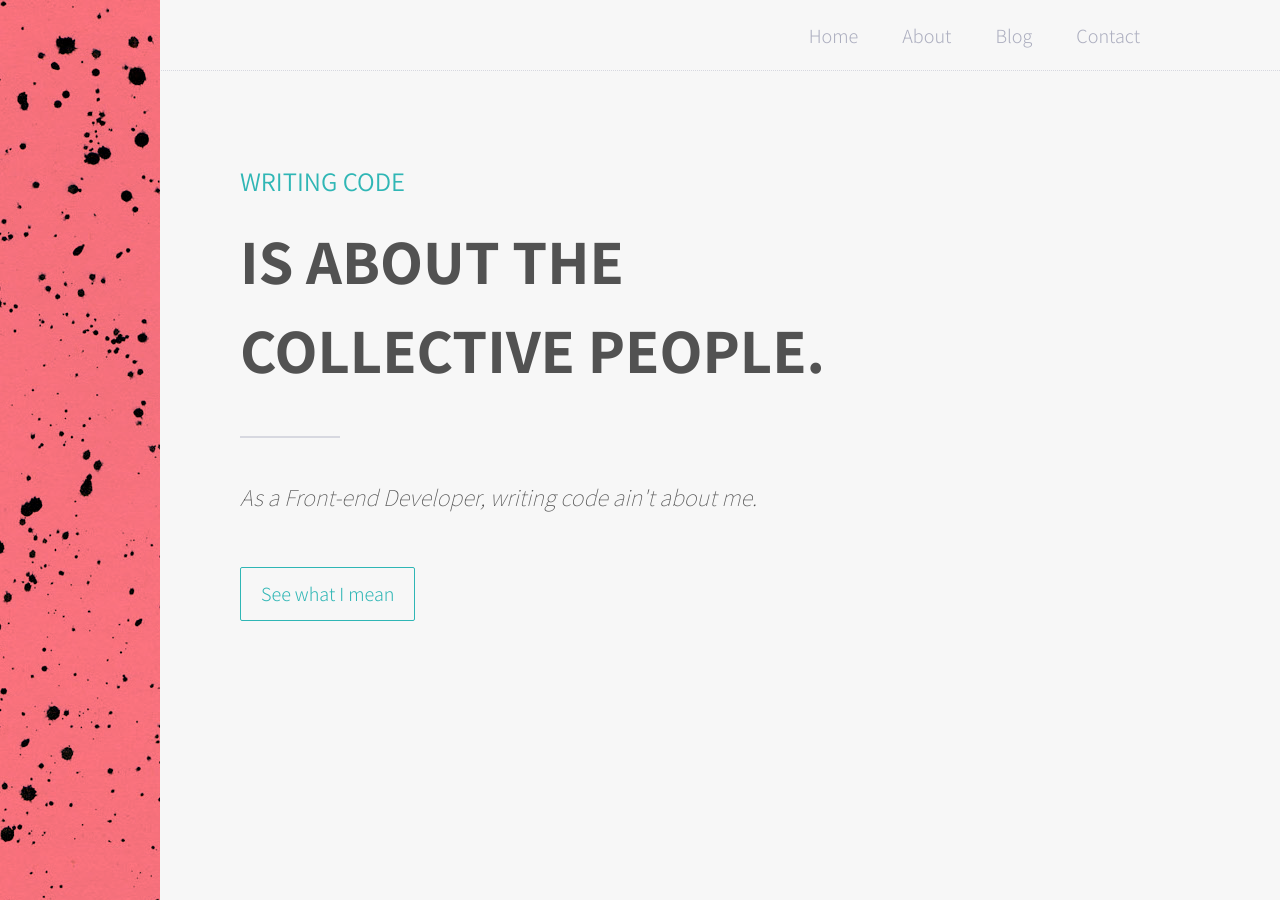
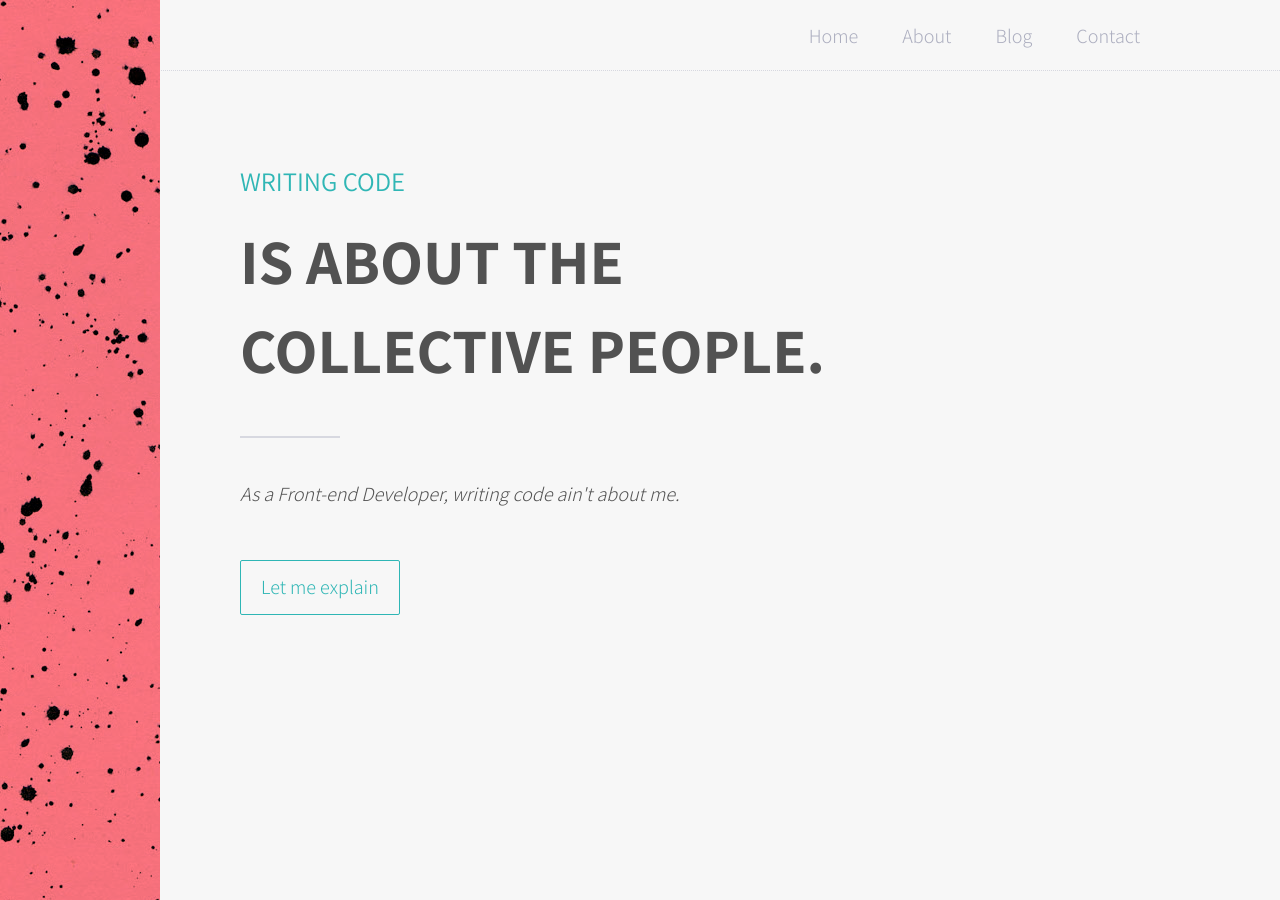
Before and after one commit to techtolentino/digital-card, a Jekyll site: the page built from index.html, in a window 1280 px wide. Built offline with Jekyll 4.4.1, drawn with Linux system fonts in a browser that asks for light colours.

Commit message:
action fix, super z-index

```diff
--- a/_sass/_typography.scss
+++ b/_sass/_typography.scss
@@ -45,6 +45,10 @@
 
 pre {
     background: lighten($gray-color, 5%);
+}
+
+sup {
+    z-index: -1;
 }
 
 figcaption {
--- a/index.html
+++ b/index.html
@@ -7,8 +7,8 @@
         <h1 class="home--subtitle text--bold">Is about the<br>collective people.</h1>
         <hr class="divider--gray">
         <div class="home--content-description">
-            <h5 class="text--italics">As a Front-end Developer, writing code ain't about me.</h5>
+            <p class="text--italics">As a Front-end Developer, writing code ain't about me.</p>
         </div>
-        <a class="button--cool--GHOST" href="/about">See what I mean</a>
+        <a class="button--cool--GHOST" href="/about">Let me explain</a>
     </div>
 </div>
```
Also changed, not shown: 1 other file.
